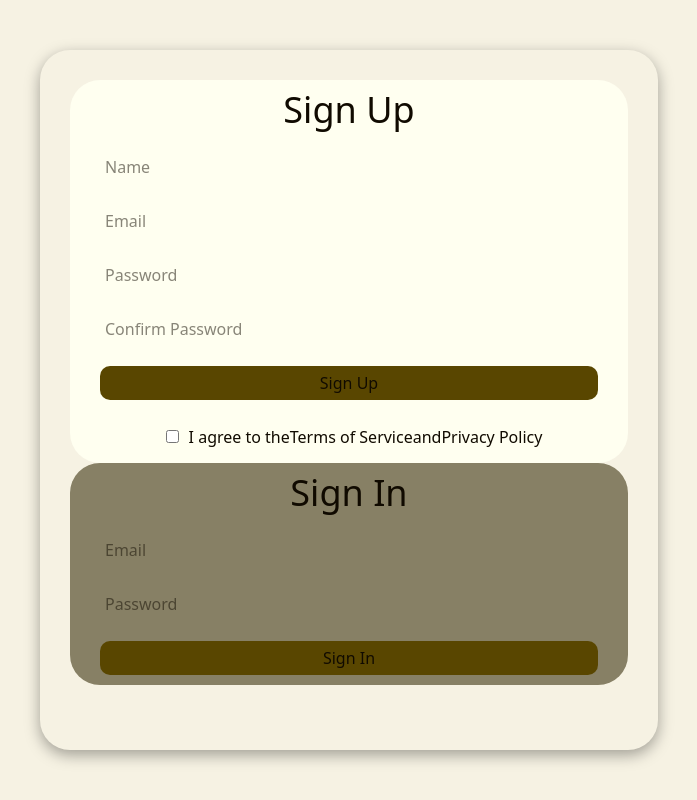
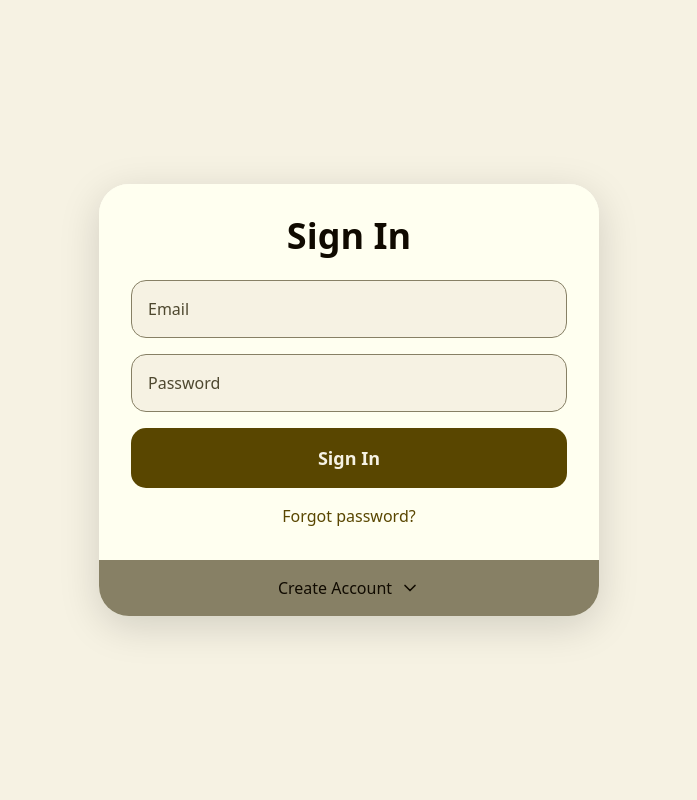
Before and after one commit to YD-S/expense_tracker, a React (Vite) app in the folder frontend/: page /login in a window 1280 px wide. Shown: the whole page, without its empty margins (291-988 px from the left). Built offline with nearby package versions, Linux system fonts and the light colour scheme.

Commit message:
Register and login form done, need to add the logic system

```diff
--- a/frontend/package.json
+++ b/frontend/package.json
@@ -13,6 +13,7 @@
     "@tailwindcss/vite": "^4.1.11",
     "@types/react-router-dom": "^5.3.3",
     "axios": "^1.10.0",
+    "lucide-react": "^0.525.0",
     "react": "^19.1.0",
     "react-dom": "^19.1.0",
     "react-router-dom": "^7.7.0",
--- a/frontend/src/components/LoginRegisterForm.tsx
+++ b/frontend/src/components/LoginRegisterForm.tsx
@@ -1,30 +1,132 @@
+import { useState } from 'react';
+import { ChevronDown } from 'lucide-react';
 
-function LoginRegisterForm () {
+function LoginRegisterForm() {
+    const [isRegisterOpen, setIsRegisterOpen] = useState(false);
+    const [loginData, setLoginData] = useState({ email: '', password: '' });
+    const [registerData, setRegisterData] = useState({
+        username: '',
+        email: '',
+        password: '',
+        confirmPassword: '',
+        agreeTerms: false
+    });
+
+    const toggleRegister = () => {
+        setIsRegisterOpen(!isRegisterOpen);
+    };
+
+    const handleLoginSubmit = (e: { preventDefault: () => void; }) => {
+        e.preventDefault();
+        console.log('Login:', loginData);
+    };
+
+    const handleRegisterSubmit = (e: { preventDefault: () => void; }) => {
+        e.preventDefault();
+        console.log('Register:', registerData);
+    };
+
     return (
-        <div className="flex justify-center items-center h-screen bg-bg text-text">
-            <div className="rounded-[30px] shadow-[0_5px_15px_rgba(0,0,0,0.35)] relative overflow-hidden w-[618px] h-[700px] max-w-full min-h-[480px] p-[30px] items-center">
-                <div className="form-container sign-up">
-                    <form className={"bg-bg-light text-text-light rounded-[30px]"}>
-                        <h1 className="flex justify-center text-4xl p-[10px]">Sign Up</h1>
-                        <input type="text" placeholder="Name" required={true} className="w-full max-w-[calc(100%-60px)] my-[10px] mx-[30px] p-[5px] rounded-[10px] text-text"/>
-                        <input type="email" placeholder="Email" required={true} className="w-full max-w-[calc(100%-60px)] my-[10px] mx-[30px] p-[5px] rounded-[10px] text-text"/>
-                        <input type="password" placeholder="Password" required={true} className="w-full max-w-[calc(100%-60px)] my-[10px] mx-[30px] p-[5px] rounded-[10px] text-text"/>
-                        <input type="password" placeholder="Confirm Password" required={true} className="w-full max-w-[calc(100%-60px)] my-[10px] mx-[30px] p-[5px] rounded-[10px] text-text"/>
-                        <button type="submit" className="w-full max-w-[calc(100%-60px)] my-[10px] mx-[30px] p-[5px] text-l bg-primary rounded-[10px] p-[5px] transition-colors duration-250 hover:bg-bg hover:">Sign Up</button>
-                        <label className="flex items-center justify-center text-text-light p-[10px]">
-                            <input type="checkbox" className="p-[10px] m-[10px]"/>
-                            <span className="checkmark"></span>
-                            I agree to the <a href="#">Terms of Service</a> and <a href="#">Privacy Policy</a>
-                        </label>
-                    </form>
+        <div className="flex justify-center items-center min-h-screen bg-bg text-text p-4">
+            <div className="rounded-[30px] shadow-[0_10px_40px_rgba(0,0,0,0.15)] relative overflow-hidden w-full max-w-[500px] bg-bg-light">
+                <div className={`overflow-hidden transition-all duration-700 ease-in-out ${!isRegisterOpen ? 'max-h-[400px] opacity-100 translate-y-0' : 'max-h-0 opacity-0 -translate-y-full'}`}>
+                    <div className="p-8 bg-bg-light transform transition-transform duration-700 ease-in-out">
+                        <div className="space-y-4">
+                            <h1 className="text-4xl font-bold text-center mb-6 text-text">Sign In</h1>
+                            <input
+                                type="email"
+                                placeholder="Email"
+                                value={loginData.email}
+                                onChange={(e) => setLoginData({...loginData, email: e.target.value})}
+                                className="w-full p-4 rounded-[15px] bg-bg border border-border text-text placeholder-text-muted focus:outline-none focus:ring-2 focus:ring-primary transition-all duration-300"
+                            />
+                            <input
+                                type="password"
+                                placeholder="Password"
+                                value={loginData.password}
+                                onChange={(e) => setLoginData({...loginData, password: e.target.value})}
+                                className="w-full p-4 rounded-[15px] bg-bg border border-border text-text placeholder-text-muted focus:outline-none focus:ring-2 focus:ring-primary transition-all duration-300"
+                            />
+                            <button
+                                onClick={handleLoginSubmit}
+                                className="w-full p-4 text-lg bg-primary text-bg rounded-[15px] font-semibold transition-all duration-300 hover:bg-secondary hover:shadow-lg transform hover:-translate-y-1"
+                            >
+                                Sign In
+                            </button>
+                            <div className="text-center">
+                                <a href="#" className="text-primary hover:text-secondary transition-colors duration-300">Forgot password?</a>
+                            </div>
+                        </div>
+                    </div>
                 </div>
-                <div className="form-container sign-in">
-                    <form className="bg-border text-text-light rounded-[30px]">
-                        <h1 className="flex justify-center text-4xl p-[10px]">Sign In</h1>
-                        <input type="email" placeholder="Email" className="w-full max-w-[calc(100%-60px)] my-[10px] mx-[30px] p-[5px] rounded-[10px]"></input>
-                        <input type="password" placeholder="Password" required={true} id="password" className="w-full max-w-[calc(100%-60px)] my-[10px] mx-[30px] p-[5px] rounded-[10px] text-text"/>
-                        <button type="submit" className="w-full max-w-[calc(100%-60px)] my-[10px] mx-[30px] p-[5px] text-l bg-primary rounded-[10px] p-[5px] transition-colors duration-250 hover:bg-bg     text-text">Sign In</button>
-                    </form>
+
+                <div className="relative">
+                    <button
+                        onClick={toggleRegister}
+                        className="w-full p-4 bg-border hover:bg-border-muted transition-all duration-500 flex items-center justify-center space-x-2 text-text font-medium"
+                    >
+                        <span>{isRegisterOpen ? 'Back to Sign In' : 'Create Account'}</span>
+                        <div className={`transform transition-transform duration-500 ${isRegisterOpen ? 'rotate-180' : ''}`}>
+                            <ChevronDown size={20} />
+                        </div>
+                    </button>
+                </div>
+
+                <div className={`overflow-hidden transition-all duration-700 ease-in-out ${isRegisterOpen ? 'max-h-[600px] opacity-100 translate-y-0' : 'max-h-0 opacity-0 translate-y-full'}`}>
+                    <div className="p-8 bg-bg-dark transform transition-transform duration-700 ease-in-out">
+                        <div className="space-y-4">
+                            <h1 className="text-4xl font-bold text-center mb-6 text-text">Sign Up</h1>
+                            <input
+                                type="text"
+                                placeholder="Username"
+                                value={registerData.username}
+                                onChange={(e) => setRegisterData({...registerData, username: e.target.value})}
+                                className="w-full p-4 rounded-[15px] bg-bg border border-border text-text placeholder-text-muted focus:outline-none focus:ring-2 focus:ring-secondary transition-all duration-300"
+                            />
+                            <input
+                                type="email"
+                                placeholder="Email"
+                                value={registerData.email}
+                                onChange={(e) => setRegisterData({...registerData, email: e.target.value})}
+                                className="w-full p-4 rounded-[15px] bg-bg border border-border text-text placeholder-text-muted focus:outline-none focus:ring-2 focus:ring-secondary transition-all duration-300"
+                            />
+                            <input
+                                type="password"
+                                placeholder="Password"
+                                value={registerData.password}
+                                onChange={(e) => setRegisterData({...registerData, password: e.target.value})}
+                                className="w-full p-4 rounded-[15px] bg-bg border border-border text-text placeholder-text-muted focus:outline-none focus:ring-2 focus:ring-secondary transition-all duration-300"
+                            />
+                            <input
+                                type="password"
+                                placeholder="Confirm Password"
+                                value={registerData.confirmPassword}
+                                onChange={(e) => setRegisterData({...registerData, confirmPassword: e.target.value})}
+                                className="w-full p-4 rounded-[15px] bg-bg border border-border text-text placeholder-text-muted focus:outline-none focus:ring-2 focus:ring-secondary transition-all duration-300"
+                            />
+                            <button
+                                onClick={handleRegisterSubmit}
+                                className="w-full p-4 text-lg bg-secondary text-bg rounded-[15px] font-semibold transition-all duration-300 hover:bg-primary hover:shadow-lg transform hover:-translate-y-1"
+                            >
+                                Sign Up
+                            </button>
+                            <div className="flex items-start space-x-3 pt-2">
+                                <input
+                                    type="checkbox"
+                                    id="terms"
+                                    checked={registerData.agreeTerms}
+                                    onChange={(e) => setRegisterData({...registerData, agreeTerms: e.target.checked})}
+                                    className="mt-1 h-4 w-4 text-secondary bg-bg border border-border rounded focus:ring-secondary focus:ring-2"
+                                />
+                                <label htmlFor="terms" className="text-sm text-text-muted leading-5">
+                                    I agree to the{' '}
+                                    <a href="#" className="text-secondary hover:text-primary transition-colors duration-300">Terms of Service</a>
+                                    {' '}and{' '}
+                                    <a href="#" className="text-secondary hover:text-primary transition-colors duration-300">Privacy Policy</a>
+                                </label>
+                            </div>
+                        </div>
+                    </div>
                 </div>
             </div>
         </div>
--- a/frontend/vite.config.ts
+++ b/frontend/vite.config.ts
@@ -8,4 +8,14 @@ export default defineConfig({
     react(),
     tailwindcss(),
   ],
+  server: {
+    host: '0.0.0.0',
+    port: 5173,
+    strictPort: true,
+    watch: {
+      usePolling: true
+    }},
+  resolve: {
+    extensions: ['.js', '.ts', '.jsx', '.tsx', '.json']
+  }
 })
```
Also changed, not shown: 2 other files (tests, documents, lock files or other folders).
